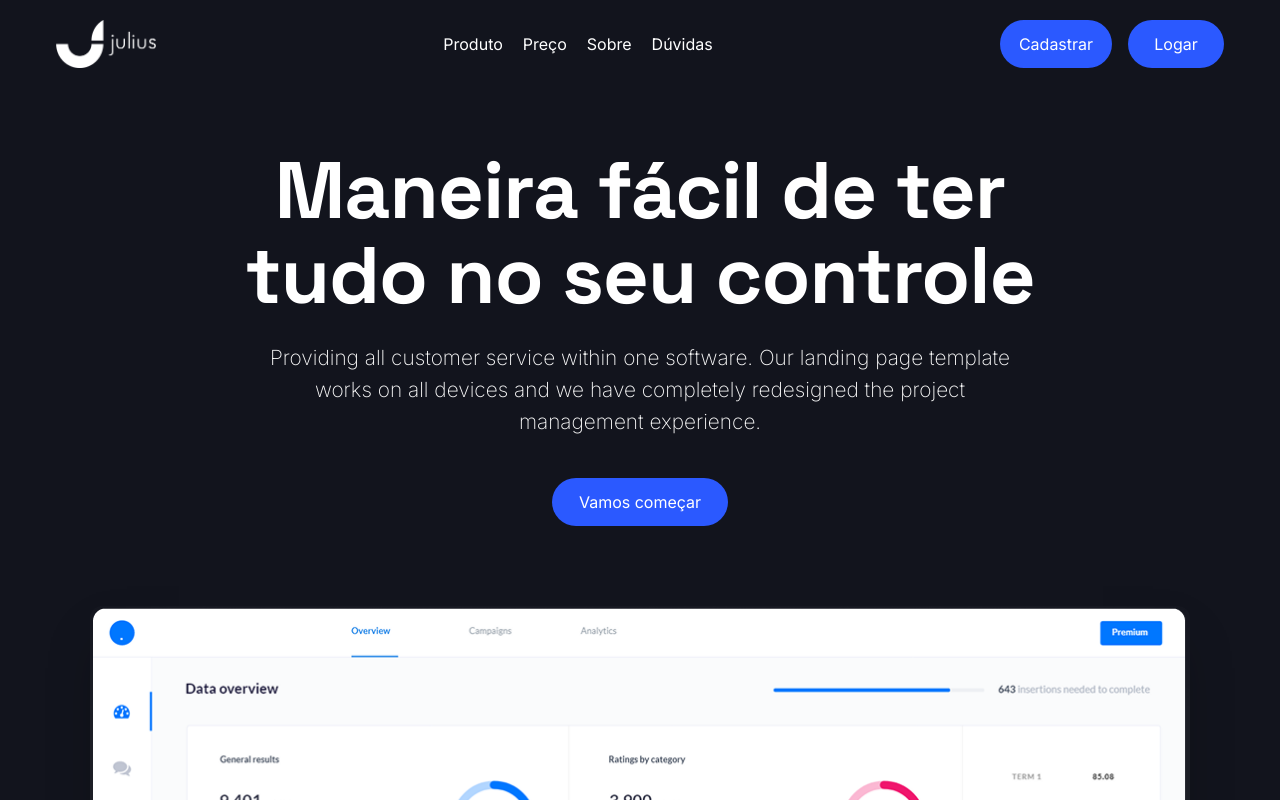
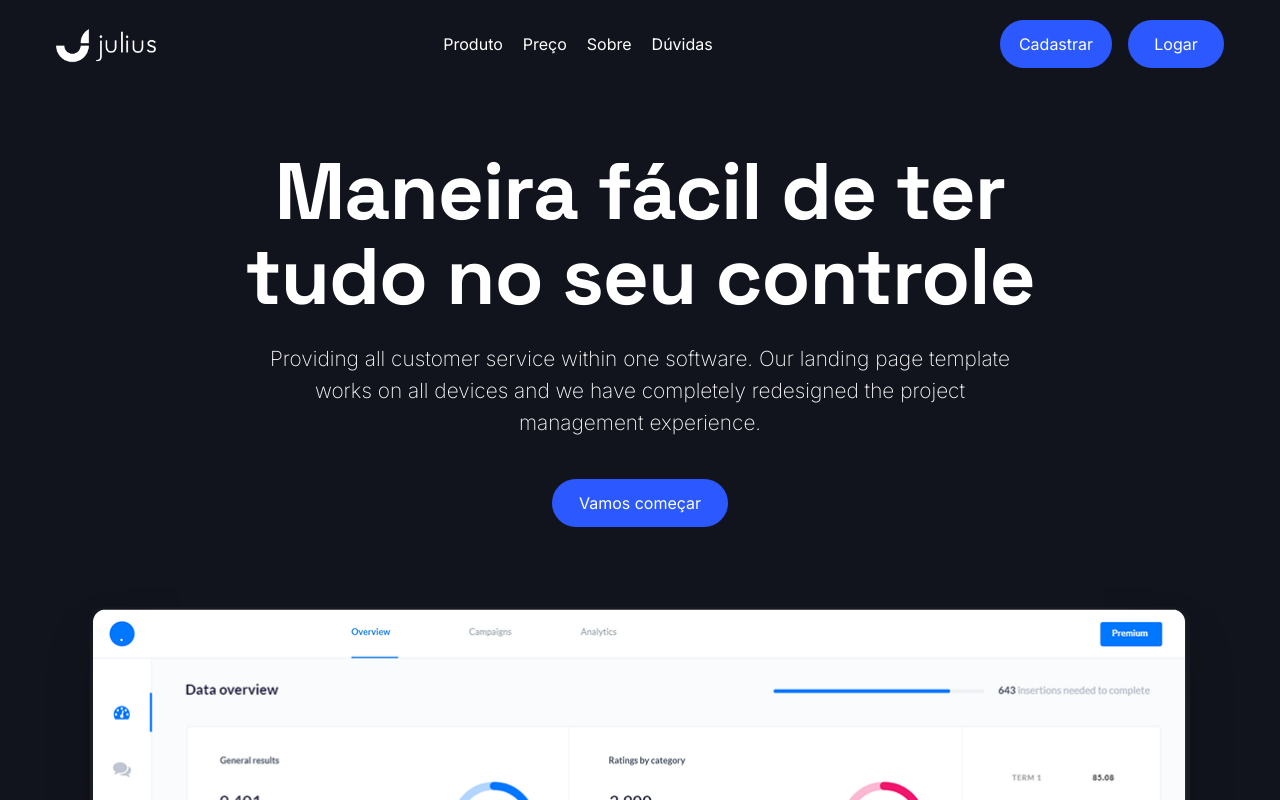
Before and after one commit to renatogomesf/julius, a Next.js app: page / in a window 1280 px wide. Shown: the top 800 px of the page. Built offline with nearby package versions, Linux system fonts and the light colour scheme.

Commit message:
correção de logo

```diff
--- a/src/app/components/header/Header.tsx
+++ b/src/app/components/header/Header.tsx
@@ -4,7 +4,7 @@ export default function Header() {
   return (
     <section className="max-w-[1440px] m-auto">
       <div className="flex items-center justify-between pt-5 pl-14 pr-14 text-primary">
-        <Image src={'/logojuntabranca.png'} alt="logo" width={100} height={0} />
+        <Image src={'/logojunta02.png'} alt="logo" width={100} height={0} />
 
         <nav>
           <ul className="flex justify-between gap-5">
```
Also changed, not shown: public/logojunta02.png (added), public/logojuntabranca.png (deleted).
